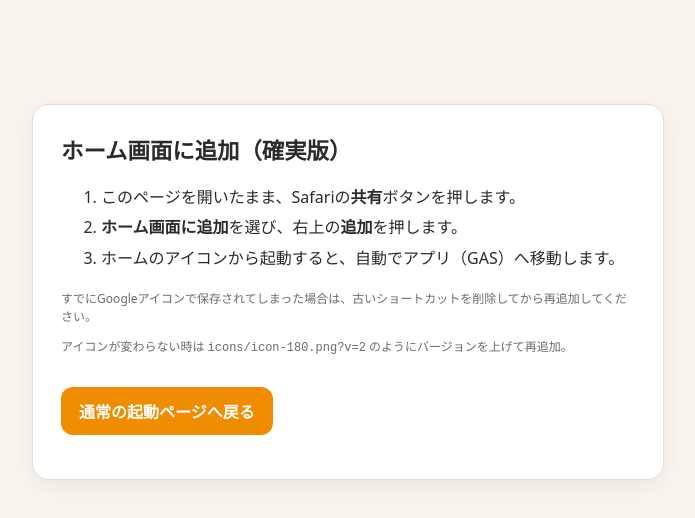
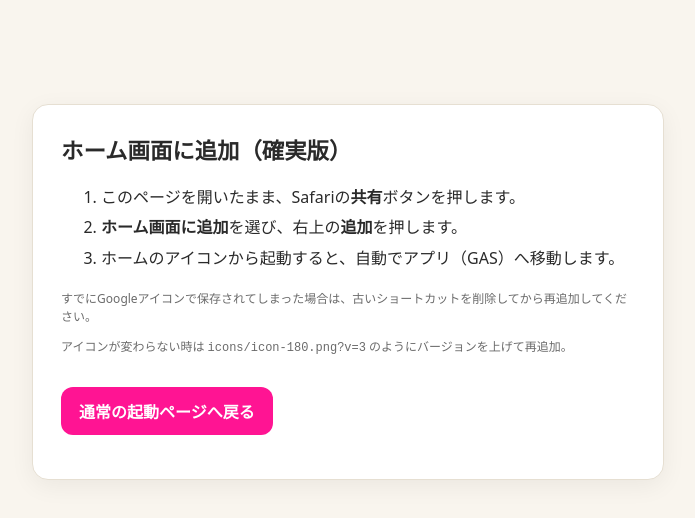
Before and after one commit to rihabirideiasuka/rihadeiasuka-application, a plain HTML site: page install.html in a window 1280 px wide. Shown: the whole page, without its empty margins (292-987 px from the left). Drawn offline with Linux system fonts and the light colour scheme.

Commit message:
Update install.html

```diff
--- a/install.html
+++ b/install.html
@@ -3,15 +3,30 @@
 <head>
   <meta charset="UTF-8" />
   <meta name="viewport" content="width=device-width, initial-scale=1, viewport-fit=cover, maximum-scale=1" />
-  <meta name="theme-color" content="#f08c00" />
-  <link rel="apple-touch-icon" sizes="180x180" href="./icon-180.png?v=1">
-  <link rel="manifest" href="./manifest.webmanifest?v=1">
+
+  <!-- テーマ色：ショッキングピンク -->
+  <meta name="theme-color" content="#ff1493" />
+
+  <!-- iOS: ホーム追加用 -->
+  <link rel="apple-touch-icon" sizes="180x180" href="./icons/icon-180.png?v=2">
   <meta name="apple-mobile-web-app-capable" content="yes" />
   <meta name="apple-mobile-web-app-status-bar-style" content="default" />
-  <link rel="manifest" href="./manifest.webmanifest?v=1" />
+  <meta name="apple-mobile-web-app-title" content="リハデイあすか申込" />
+
+  <!-- PWA manifest（重複削除して1本に） -->
+  <link rel="manifest" href="./manifest.webmanifest?v=2" />
+
+  <!-- Favicons -->
+  <link rel="icon" type="image/png" sizes="32x32" href="./icons/favicon-32.png?v=2" />
+  <link rel="icon" type="image/png" sizes="16x16" href="./icons/favicon-16.png?v=2" />
+
   <title>ホーム画面に追加（リハビリデイあすか見学申込）</title>
   <style>
-    :root{--bg:#f9f5ee;--card:#fff;--line:#e6dfd2;--fg:#2a2a2a;--muted:#6b6b6b;--accent:#f08c00;--radius:16px}
+    :root{
+      --bg:#f9f5ee;--card:#fff;--line:#e6dfd2;--fg:#2a2a2a;--muted:#6b6b6b;
+      /* ★アクセント色をピンクへ */
+      --accent:#ff1493;--radius:16px
+    }
     *{box-sizing:border-box}
     body{margin:0;background:var(--bg);color:var(--fg);font-family:system-ui,-apple-system,Segoe UI,Roboto,'Noto Sans JP',sans-serif}
     .wrap{max-width:680px;margin:10vh auto;padding:24px}
@@ -32,10 +47,9 @@
         <li>ホームのアイコンから起動すると、自動でアプリ（GAS）へ移動します。</li>
       </ol>
       <p class="tip">すでにGoogleアイコンで保存されてしまった場合は、古いショートカットを削除してから再追加してください。</p>
-      <p class="tip">アイコンが変わらない時は <code>icons/icon-180.png?v=2</code> のようにバージョンを上げて再追加。</p>
+      <p class="tip">アイコンが変わらない時は <code>icons/icon-180.png?v=3</code> のようにバージョンを上げて再追加。</p>
       <p><a href="./index.html" class="btn">通常の起動ページへ戻る</a></p>
     </div>
   </div>
 </body>
-
 </html>
```
